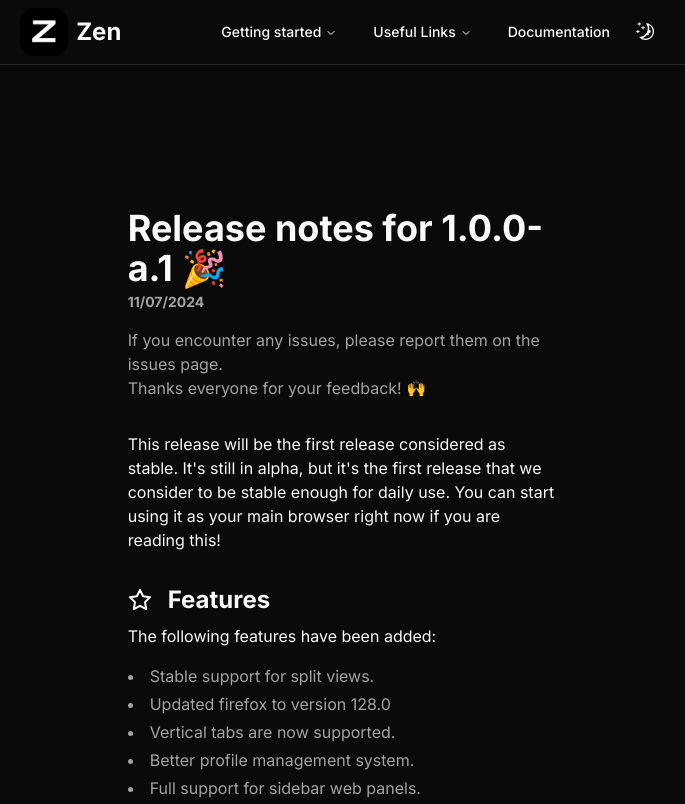
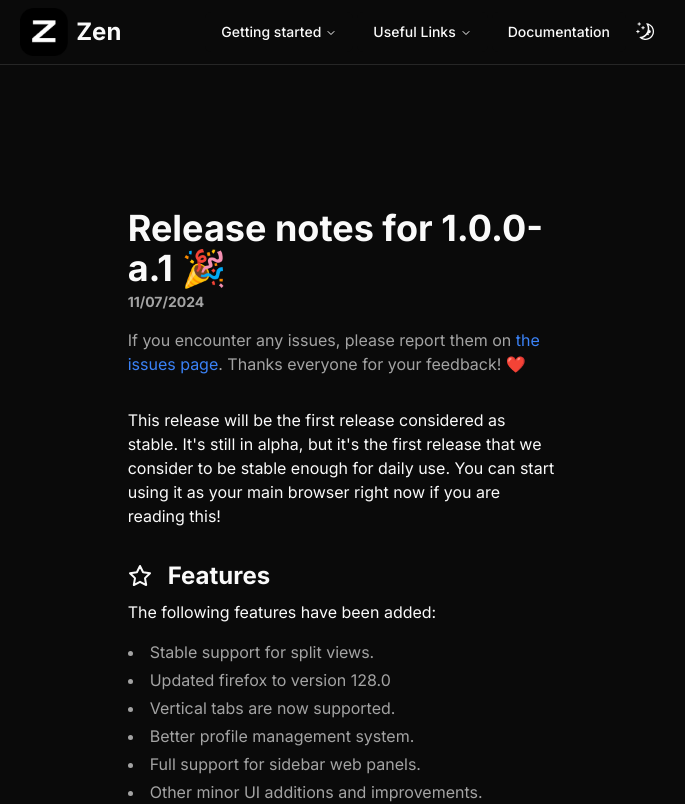
Before and after one commit to zen-browser/www, a Next.js app: page /release-notes/1.0.0-a.1 in a window 1280 px wide. Shown: the top 804 px of the page, without its empty margins (299-984 px from the left). Built offline with nearby package versions, Linux system fonts and the light colour scheme.

Commit message:
refactor: Update release notes page to handle missing release notes gracefully

```diff
--- a/src/components/release-note.tsx
+++ b/src/components/release-note.tsx
@@ -10,8 +10,7 @@
         <h1 className="text-4xl font-bold">Release notes for {data.version} 🎉</h1>
         <p className="text-sm mt-1 font-bold text-muted-foreground">{data.date}</p>
         <p className="text-md mt-4 text-muted-foreground">
-          If you encounter any issues, please report them on <a href="https://github.com/zen-browser/desktop/issues/">the issues page</a>.
-          <br/>Thanks everyone for your feedback! 🙌
+          If you encounter any issues, please report them on <a href="https://github.com/zen-browser/desktop/issues/" className="text-underline text-blue-500">the issues page</a>. Thanks everyone for your feedback! ❤️
         </p>
         {data.extra && (
           <p className="text-md mt-8">{data.extra}</p>
--- a/src/lib/release-notes.ts
+++ b/src/lib/release-notes.ts
@@ -74,7 +74,7 @@
     extra: "This release is the third alpha release of the 1.0.0-alpha series. One big feature of this release is the new workspaces feature. This feature allows you to create different workspaces with different tabs and configurations. This release also includes a lot of bug fixes and improvements.",
     features: [
       "Added support for workspaces. (Experimental)",
-      "Better support for macOS aaarch64.",
+      "Better support for macOS aarch64.",
     ],
     fixes: [
       {
@@ -91,7 +91,7 @@
       },
     ],
     breakingChanges: [
-      "Change the update URL meaning that since 1.0.0-a.2 (previous release) the browser will be able to update itself.",
+      "Changed the update URL meaning that since 1.0.0-a.2 (previous release) the browser will be able to update itself.",
     ]
   },
 ].reverse();
```
